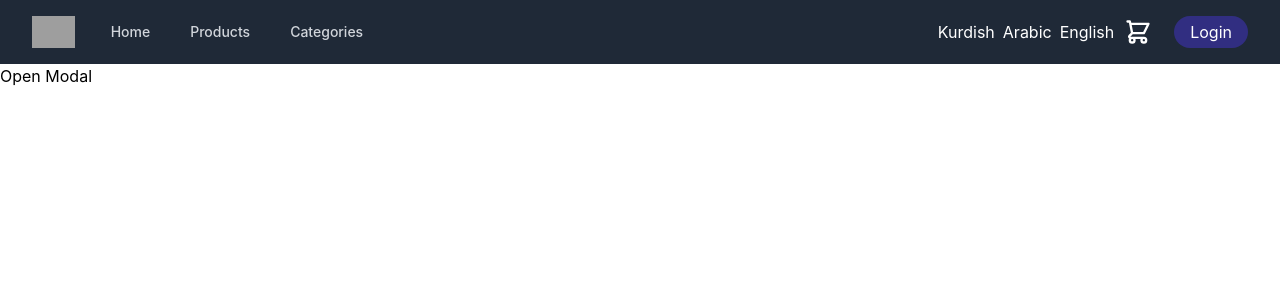
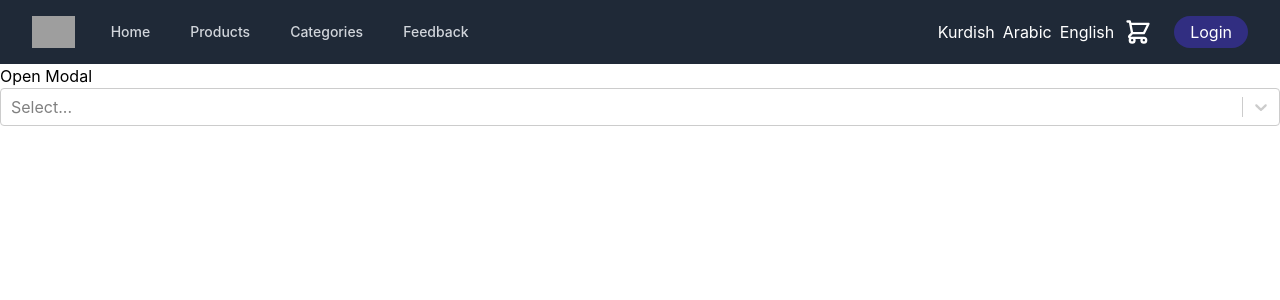
Before and after one commit to Chawa1/Commerce-app, a React (Create React App) app: page /categories in a window 1280 px wide. Shown: the top 300 px of the page. Built offline with nearby package versions, Linux system fonts and the light colour scheme; grey boxes are pictures that could not be loaded.

Commit message:
feat: add feedback page and select dropdown list

```diff
--- a/src/App.js
+++ b/src/App.js
@@ -17,6 +17,8 @@ import Categories from './pages/Categories';
 import { login } from './app/slices/authSlice';
 import { useDispatch } from 'react-redux';
 import {updateCart} from './app/slices/cartSlice';
+
+import Feedback from './pages/Feedback';
 
 
 
@@ -44,7 +46,8 @@ useEffect(() => {
 <Route path="products" element={<Products />}/>
 <Route path="categories" element={<Categories />}/>
 <Route path="products/:id" element={<Product />}/>  {/* to crate dynamic api for each single product */}
-  {/* <Route path="product" element={<Product />}/>   */}
+<Route path="feedback" element={<Feedback />}/>
+
 </Routes>
     </div>
     );
--- a/src/components/Navbar.js
+++ b/src/components/Navbar.js
@@ -23,10 +23,11 @@ export default function Navbar() {
 
 
    const [navigation, setNavigation] = useState([
-   // const navigation = [
     { name: 'Home', href: '/', current: true },
     { name: 'Products', href: '/Products', current: false },
     { name: 'Categories', href: '/Categories', current: false },
+    { name: 'Feedback', href: '/Feedback', current: false },
+
   //]
   ]);
 
--- a/src/pages/Categories.js
+++ b/src/pages/Categories.js
@@ -1,11 +1,21 @@
 import React from 'react';
 import MainLayout from '../layouts/MainLayout';
 import ReactModal from '../components/ReactModal';
+import Select from 'react-select';
+
+
+const options = [
+  { value: 'chocolate', label: 'Chocolate' },
+  { value: 'strawberry', label: 'Strawberry' },
+  { value: 'vanilla', label: 'Vanilla' },
+  { value: 'blackberry', label: 'Blackberry' },
+];
 
 const Categories = () => {
   return (
   <MainLayout >
     <ReactModal/>
+    <Select options={options} />   {/* isMulti='true' */}
   </MainLayout>
   )
 }
--- /dev/null
+++ b/src/pages/Feedback.js
@@ -0,0 +1,56 @@
+import React, {useEffect, useState} from 'react';
+import axios from 'axios';
+import LoadingSpinner from '../components/LoadingSpinner';
+import MainLayout from '../layouts/MainLayout';
+import Select from 'react-select';
+
+
+export default function Feedback() {
+
+    const [products, setProducts] = useState([]); //katek ka la api datakan garayawa lerada save' store akain
+    const [isLoading, setIsLoading] = useState(true);
+    const [options, setOptions] = useState([]);
+
+
+
+    useEffect(() => {  //categories akan la api aka waragrin
+      axios
+        .get(`https://fakestoreapi.com/products`) //dawai dataka akain
+        .then((response) => { // katek dataka garayawa
+
+          console.log('list of products:' ,response.data);
+          setProducts(response.data); //dataka la setProduct da store abet
+          setIsLoading(false);
+
+        })
+        .catch((err) => {
+          console.log(err);
+        });
+    }, []);
+
+useEffect(()=>{
+
+    const filtered = products.map(({id, title, ...rest }) => {
+        return { value: id, label: title };
+                  });
+                  console.log('successfully filtered users', filtered);
+                  setOptions(filtered);
+
+},[products]);
+
+
+
+    if(isLoading){
+      <LoadingSpinner/>
+        }
+
+
+  return (
+
+
+
+    <MainLayout>
+        <Select options={options} onChange={(selected)=> alert(JSON.stringify(selected.label))} />
+    </MainLayout>
+  )
+}
```
Also changed, not shown: 1 other file (tests, documents, lock files or other folders).
